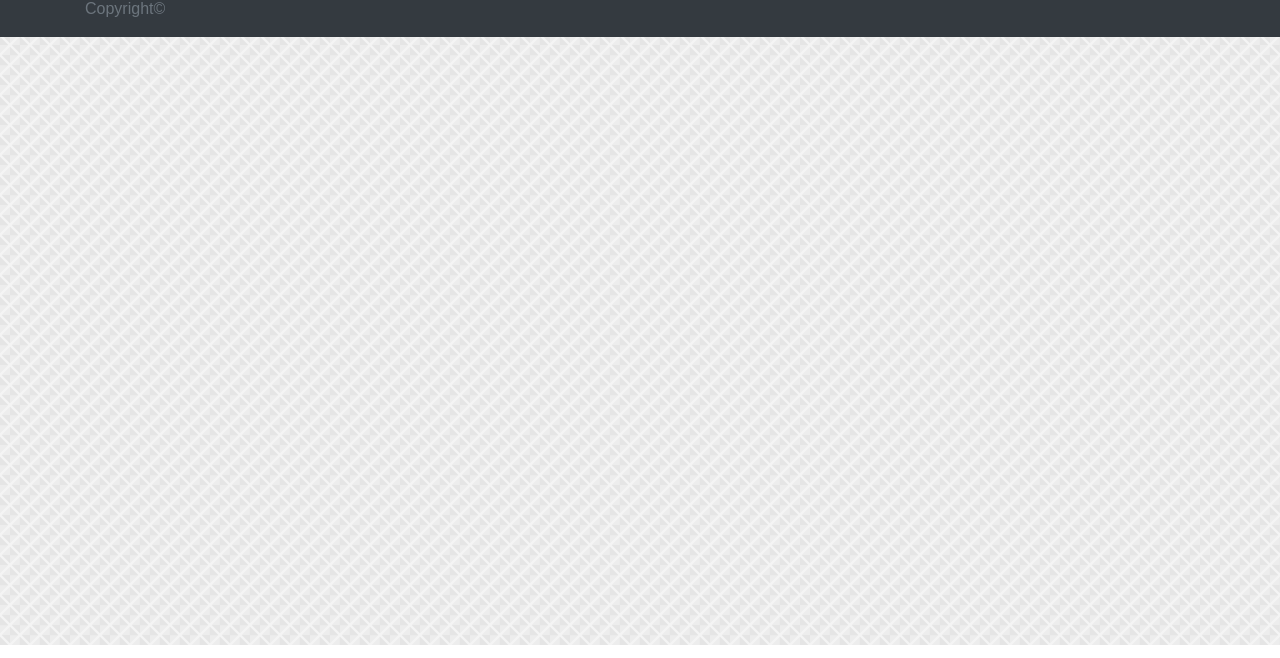
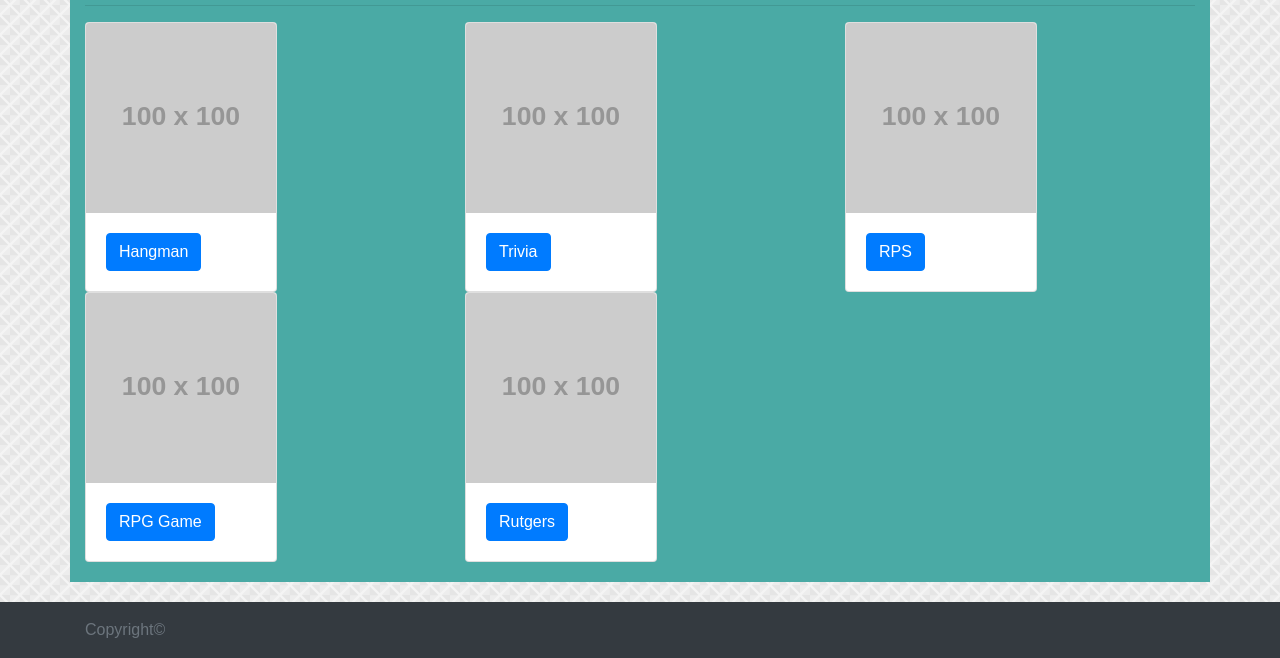
Before and after one commit to hopenix/ResponsivePortfolio, a plain HTML site: page portfolio.html in a window 1280 px wide. Shown: the part 155-813 px from the top of the page. Drawn offline with nearby package versions, Linux system fonts and the light colour scheme; placeholder pictures from the web are drawn by us.

Commit message:
porfolio page update

```diff
--- a/Assets/CSS/style.css
+++ b/Assets/CSS/style.css
@@ -2,3 +2,14 @@ body {
     font-family: Arial, "Helvetica Neue", Helvetica, sans-serif;
     background-image: url("../Images/stonehaven.png");
   }
+
+main {
+  background-color: #4aaaa5;
+  margin: 20px;
+  padding: 20px;
+}
+#bio-image {
+  float: left;
+  margin: 5px;
+  padding: 5px;
+}
--- a/portfolio.html
+++ b/portfolio.html
@@ -35,8 +35,69 @@
               </nav>
     <!-- End of Nav Bar -->
     <!-- Start of Content -->
-    <H1>Portfolio Page</H1>
-    asdfsdsadf###
+    <main class="container">
+            <h1>Portfolio</h1>
+            <hr>
+        <div class="row">
+            <div class="col-sm-4">
+                <div class="card" style="width: 12rem;">
+                        <img src="https://via.placeholder.com/100" class="card-img-top" alt="...">
+                        <div class="card-body">
+                          <!-- <h5 class="card-title">RPG Game</h5> -->
+                          <a href="#" class="btn btn-primary">Hangman</a>
+                        </div>
+                </div>
+
+            </div>
+
+             <div class="col-sm-4">
+                <div class="card" style="width: 12rem;">
+                        <img src="https://via.placeholder.com/100" class="card-img-top" alt="...">
+                        <div class="card-body">
+                          <!-- <h5 class="card-title">RPG Game</h5> -->
+                          <a href="#" class="btn btn-primary">Trivia</a>
+                        </div>
+                </div>
+
+             </div>
+             <div class="col-sm-4">
+                    <div class="card" style="width: 12rem;">
+                            <img src="https://via.placeholder.com/100" class="card-img-top" alt="...">
+                            <div class="card-body">
+                              <!-- <h5 class="card-title">RPG Game</h5> -->
+                              <a href="#" class="btn btn-primary">RPS</a>
+                            </div>
+                    </div>
+
+                 </div>
+
+                 <div class="col-sm-4">
+                        <div class="card" style="width: 12rem;">
+                                <img src="https://via.placeholder.com/100" class="card-img-top" alt="...">
+                                <div class="card-body">
+                                  <!-- <h5 class="card-title">RPG Game</h5> -->
+                                  <a href="#" class="btn btn-primary">RPG Game</a>
+                                </div>
+                        </div>
+
+                     </div>
+
+                     <div class="col-sm-4">
+                            <div class="card" style="width: 12rem;">
+                                    <img src="https://via.placeholder.com/100" class="card-img-top" alt="...">
+                                    <div class="card-body">
+                                      <!-- <h5 class="card-title">RPG Game</h5> -->
+                                      <a href="#" class="btn btn-primary">Rutgers</a>
+                                    </div>
+                            </div>
+
+                         </div>
+
+
+        </div>
+
+    </main>
+
     <!-- end of Content -->
     <!-- Start of Footer -->
     <footer class="footer mt-auto py-3 bg-dark">
```
Also changed, not shown: index.html (+12 -3 lines).
